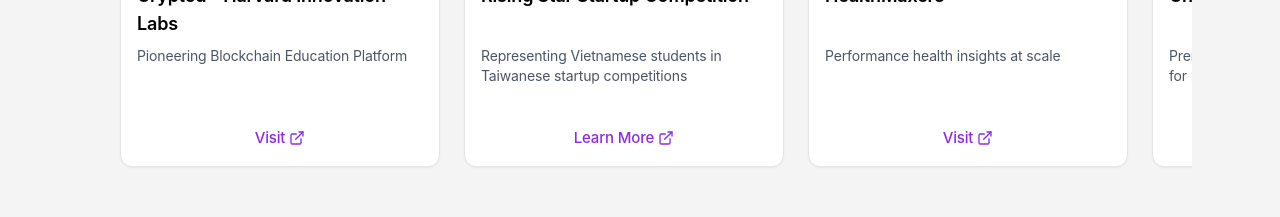
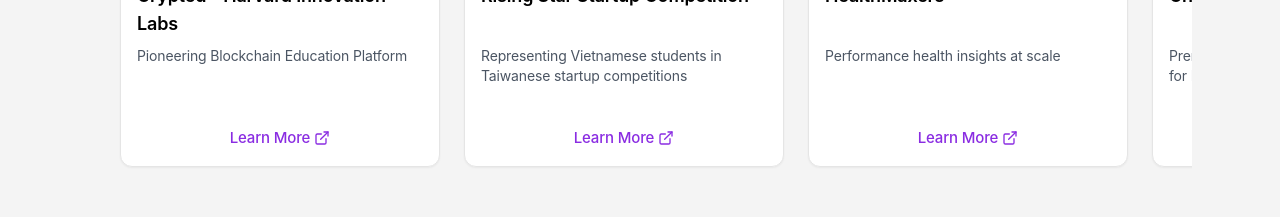
Before and after one commit to BrianNguyen291/tecxmate, a Next.js app: page / in a window 1280 px wide. Shown: the part 1300-1517 px from the top of the page. Built offline with nearby package versions, Linux system fonts and the light colour scheme; no server answers.

Commit message:
Update action text in DemoProductsSection from "Visit" to "Learn More" for improved clarity and consistency.

```diff
--- a/components/demo-products-section.tsx
+++ b/components/demo-products-section.tsx
@@ -14,7 +14,7 @@ export function DemoProductsSection() {
       link: "https://innovationlabs.harvard.edu/venture/crypted",
       image: "/products/crypted.png",
       icon: ExternalLink,
-      actionText: "Visit",
+      actionText: "Learn More",
     },
     {
       title: "Rising Star Startup Competition",
@@ -30,7 +30,7 @@ export function DemoProductsSection() {
       link: "https://healthmaxers.com",
       image: "/products/healthmaxer.png",
       icon: ExternalLink,
-      actionText: "Visit",
+      actionText: "Learn More",
     },
     {
       title: "Chi Chi Vietnamese",
@@ -38,7 +38,7 @@ export function DemoProductsSection() {
       link: "https://chichivietnamese.com",
       image: "/products/chichi.jpg",
       icon: ExternalLink,
-      actionText: "Visit",
+      actionText: "Learn More",
     },
     {
       title: "TailU",
@@ -62,7 +62,7 @@ export function DemoProductsSection() {
       link: "http://waterwise-eta.vercel.app",
       image: "/products/waterwise.jpg",
       icon: ExternalLink,
-      actionText: "Visit",
+      actionText: "Learn More",
     },
   ]
 
```
